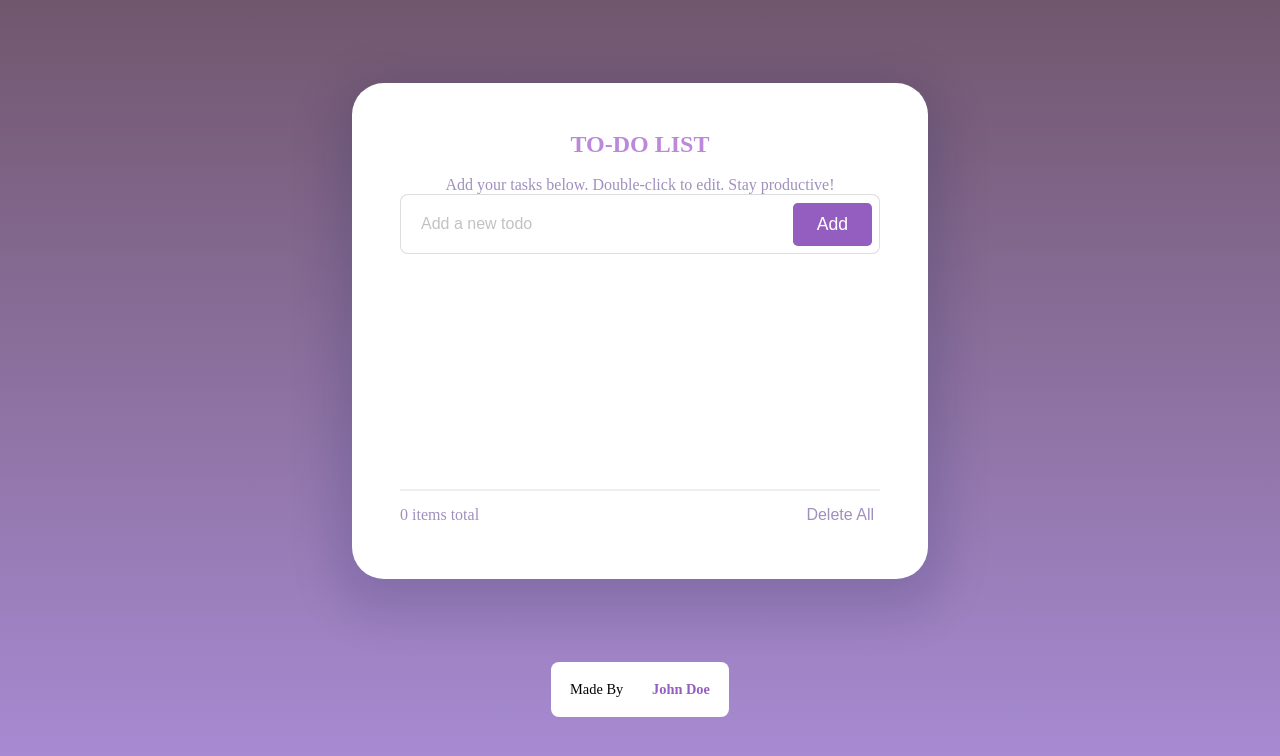
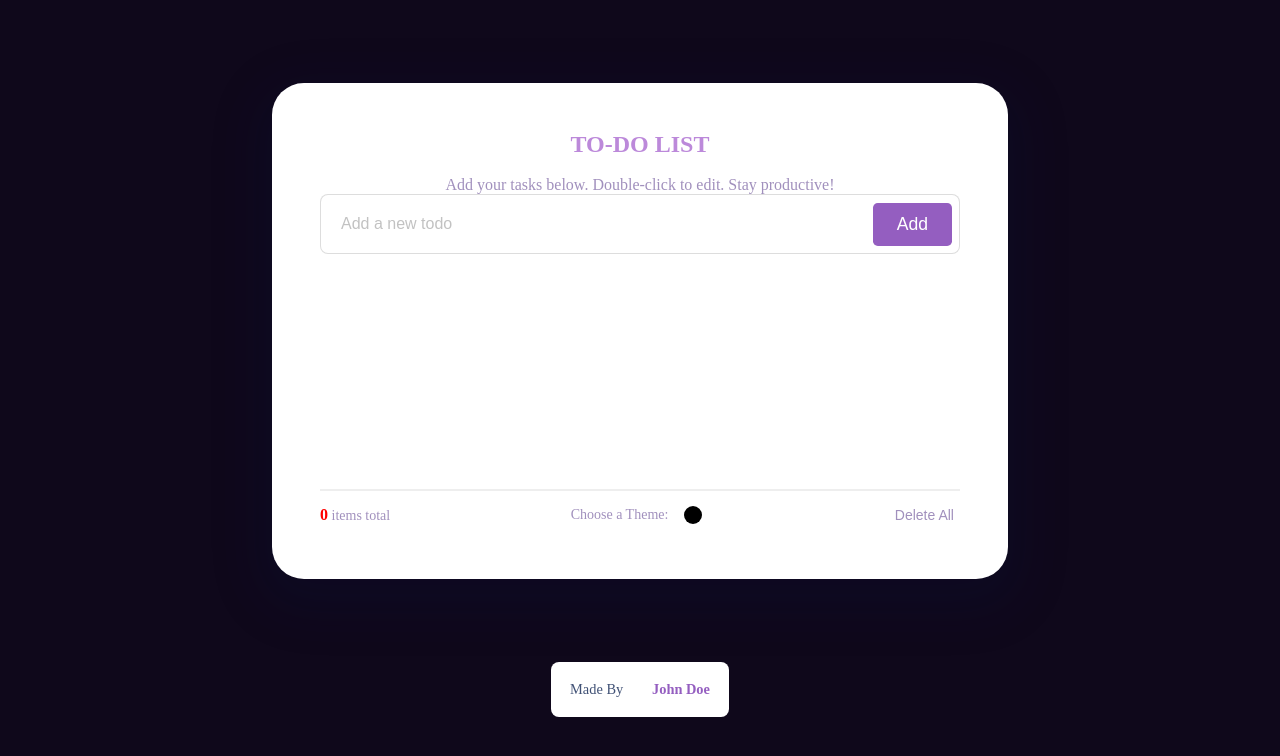
Before and after one commit to Dekmohamed45/todo-list-project, a plain HTML site: page index.html in a window 1280 px wide. Drawn offline with Linux system fonts and the light colour scheme.

Commit message:
added the theme picker feature. Changing the theme based on users choice. Created the logic to handle this process as well

```diff
--- a/index.html
+++ b/index.html
@@ -29,7 +29,11 @@
       <div>
         <hr class="counter" />
         <div class="counter-container">
-          <p><span id="todoCount">0 </span> items total</p>
+          <p class="todo-text"><span id="todoCount">0 </span> items total</p>
+          <div class="theme-picker">
+              <label for="theme-color">Choose a Theme: </label>
+              <input type="color"  id="theme-color" >
+          </div>
           <button id="deleteButton">Delete All</button>
         </div>
       </div>
--- a/script.js
+++ b/script.js
@@ -117,3 +117,27 @@ function editTask(index) {
 function saveToLocalStorage() {
   localStorage.setItem("todo", JSON.stringify(todo))
 }
+
+
+
+const colorPicker = document.getElementById("theme-color");
+
+// Function to apply and save the selected color
+function changeBackgroundColor(color) {
+    document.documentElement.style.setProperty("--background-color", color); // Update CSS variable
+    localStorage.setItem("themeColor", color); // Save color preference
+}
+
+// Load saved theme on page load
+document.addEventListener("DOMContentLoaded", () => {
+    const savedColor = localStorage.getItem("themeColor");
+    if (savedColor) {
+        document.documentElement.style.setProperty("--background-color", savedColor);
+        colorPicker.value = savedColor; // Set picker to saved color
+    }
+});
+
+// Event listener for color change
+colorPicker.addEventListener("input", (event) => {
+    changeBackgroundColor(event.target.value);
+});
--- a/styles.css
+++ b/styles.css
@@ -1,14 +1,11 @@
 :root {
-  --gradient: linear-gradient(
-    180deg,
-    rgba(77, 45, 72, 0.8) 0%,
-    #aa8dd8 100%
-  );
+  --background-color: #0f081b;
+  --gradient: linear-gradient(180deg, var(--background-color) 0%, var(--background-color) 50%);
   --dark: #bc89da;
   --grey: #a190bd;
   --grey-border: rgba(210, 210, 210, 0.75);
   --grey-light: #eeeeee;
-  --grey-dark: $405175;
+  --grey-dark: #405175;
   --blue: #945ec0;
   --green: #229e81;
   --white: #ffffff;
@@ -22,7 +19,9 @@ body {
   flex-direction: column;
   justify-content: space-evenly;
   align-items: center;
+  transition: background 0.5s ease-in-out;
 }
+
 
 .btn {
   color: var(--white);
@@ -66,7 +65,7 @@ p {
   height: 50%;
   width: 60%;
   box-shadow: 0 1rem 3rem 1rem rgba(0, 23, 71, 0.15);
-  max-width: 30rem;
+  max-width: 40rem;
 }
 
 .todo-container {
@@ -175,11 +174,15 @@ input[type="checkbox"]:checked::before {
   height: 2rem;
   display: flex;
   justify-content: space-between;
+  align-items: center;
   color: var(--grey);
 }
 
+
 .counter-container p {
-  align-self: center;
+  font-size: 14px;
+  text-align: center;
+  padding: 0;
 }
 
 .counter-container button {
@@ -233,4 +236,43 @@ input[type="checkbox"]:checked::before {
   cursor: pointer;
   color: #b82121;
   font-weight: 400;
+  font-size: 14px;
 }
+#deleteButton{
+  font-size: 14px;
+}
+
+#todoCount{
+  font-size: 16px;
+  font-weight: bold;
+  color: red
+}
+
+
+
+#theme-color{
+  appearance: none;
+  width: 30px;
+  height: 30px;
+  border-radius: 100%;
+  border: none;
+  cursor: pointer;
+  padding: 6px;
+  background: transparent;
+}
+
+#theme-color::-webkit-color-swatch-wrapper {
+  padding: 0;
+}
+
+#theme-color::-webkit-color-swatch {
+  border: none;
+  border-radius: 50%;
+}
+
+.theme-picker {
+    display: flex;
+    align-items: center;
+    gap: 10px;
+    font-size: 14px;
+}
```
